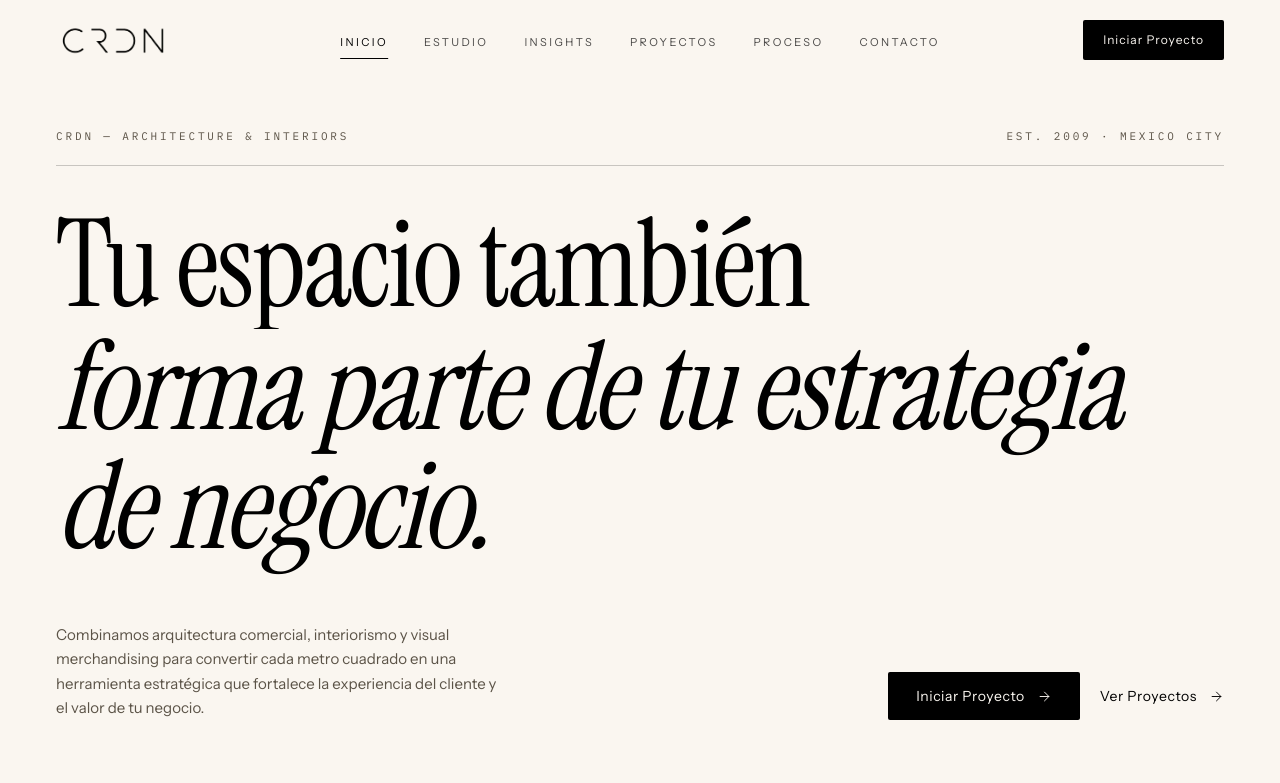
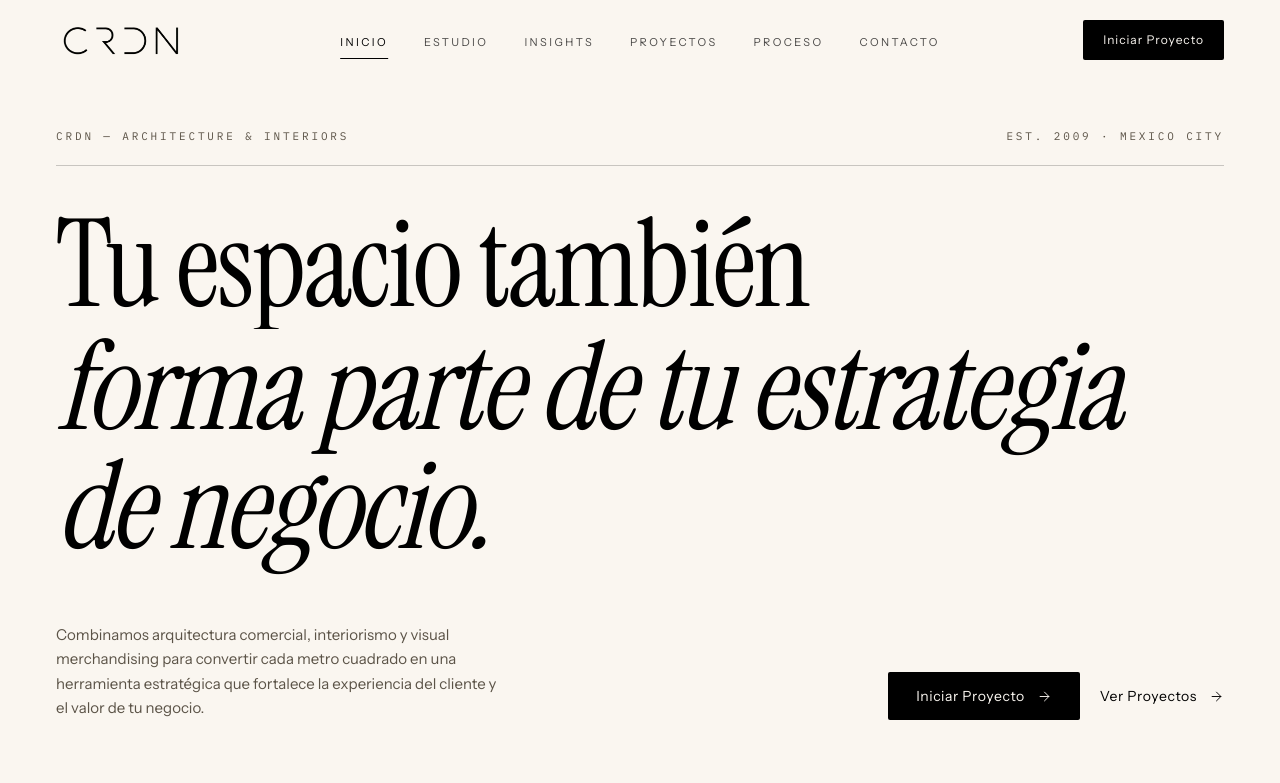
Before and after one commit to ArmandoCardonaLara100/CRDN, a Next.js app: page / in a window 1280 px wide. Shown: the top 783 px of the page. Built offline with nearby package versions, Linux system fonts and the light colour scheme.

Commit message:
Enlarge header wordmark

```diff
--- a/assets/site.css
+++ b/assets/site.css
@@ -123,7 +123,7 @@ em { font-style: italic; }
   align-items: center;
 }
 .brand__logo {
-  width: clamp(5.75rem, 10vw, 7.25rem);
+  width: clamp(6.5rem, 11vw, 8.25rem);
   height: auto;
   flex-shrink: 0;
   display: block;
--- a/index.html
+++ b/index.html
@@ -15,7 +15,7 @@
   <link rel="preconnect" href="https://fonts.gstatic.com" crossorigin />
   <link href="https://fonts.googleapis.com/css2?family=Instrument+Sans:wght@400;500;600&family=Instrument+Serif:ital@0;1&family=IBM+Plex+Mono:wght@400;500&display=swap" rel="stylesheet" />
 
-  <link rel="stylesheet" href="assets/site.css?v=5" />
+  <link rel="stylesheet" href="assets/site.css?v=6" />
 </head>
 <body>
   <!-- ============================ HEADER ============================ -->
--- a/insight-arquitectura-comercial.html
+++ b/insight-arquitectura-comercial.html
@@ -10,7 +10,7 @@
   <link rel="preconnect" href="https://fonts.googleapis.com" />
   <link rel="preconnect" href="https://fonts.gstatic.com" crossorigin />
   <link href="https://fonts.googleapis.com/css2?family=Instrument+Sans:wght@400;500;600&family=Instrument+Serif:ital@0;1&family=IBM+Plex+Mono:wght@400;500&display=swap" rel="stylesheet" />
-  <link rel="stylesheet" href="assets/site.css?v=5" />
+  <link rel="stylesheet" href="assets/site.css?v=6" />
 </head><body><header class="header is-scrolled">
   <div class="shell header__inner">
     <a class="brand" href="index.html#home" aria-label="CRDN — inicio"><img class="brand__logo" src="public/images/crdn-wordmark-cropped.png" alt="CRDN" /></a>
--- a/insight-por-que-algunas-tiendas-venden-mas.html
+++ b/insight-por-que-algunas-tiendas-venden-mas.html
@@ -10,7 +10,7 @@
   <link rel="preconnect" href="https://fonts.googleapis.com" />
   <link rel="preconnect" href="https://fonts.gstatic.com" crossorigin />
   <link href="https://fonts.googleapis.com/css2?family=Instrument+Sans:wght@400;500;600&family=Instrument+Serif:ital@0;1&family=IBM+Plex+Mono:wght@400;500&display=swap" rel="stylesheet" />
-  <link rel="stylesheet" href="assets/site.css?v=5" />
+  <link rel="stylesheet" href="assets/site.css?v=6" />
 </head><body><header class="header is-scrolled">
   <div class="shell header__inner">
     <a class="brand" href="index.html#home" aria-label="CRDN — inicio"><img class="brand__logo" src="public/images/crdn-wordmark-cropped.png" alt="CRDN" /></a>
--- a/insight-visual-merchandising.html
+++ b/insight-visual-merchandising.html
@@ -10,7 +10,7 @@
   <link rel="preconnect" href="https://fonts.googleapis.com" />
   <link rel="preconnect" href="https://fonts.gstatic.com" crossorigin />
   <link href="https://fonts.googleapis.com/css2?family=Instrument+Sans:wght@400;500;600&family=Instrument+Serif:ital@0;1&family=IBM+Plex+Mono:wght@400;500&display=swap" rel="stylesheet" />
-  <link rel="stylesheet" href="assets/site.css?v=5" />
+  <link rel="stylesheet" href="assets/site.css?v=6" />
 </head><body><header class="header is-scrolled">
   <div class="shell header__inner">
     <a class="brand" href="index.html#home" aria-label="CRDN — inicio"><img class="brand__logo" src="public/images/crdn-wordmark-cropped.png" alt="CRDN" /></a>
--- a/insights.html
+++ b/insights.html
@@ -10,7 +10,7 @@
   <link rel="preconnect" href="https://fonts.googleapis.com" />
   <link rel="preconnect" href="https://fonts.gstatic.com" crossorigin />
   <link href="https://fonts.googleapis.com/css2?family=Instrument+Sans:wght@400;500;600&family=Instrument+Serif:ital@0;1&family=IBM+Plex+Mono:wght@400;500&display=swap" rel="stylesheet" />
-  <link rel="stylesheet" href="assets/site.css?v=5" />
+  <link rel="stylesheet" href="assets/site.css?v=6" />
 </head><body><header class="header is-scrolled">
   <div class="shell header__inner">
     <a class="brand" href="index.html#home" aria-label="CRDN — inicio"><img class="brand__logo" src="public/images/crdn-wordmark-cropped.png" alt="CRDN" /></a>
--- a/projects.html
+++ b/projects.html
@@ -13,7 +13,7 @@
   <link rel="preconnect" href="https://fonts.gstatic.com" crossorigin />
   <link href="https://fonts.googleapis.com/css2?family=Instrument+Sans:wght@400;500;600&family=Instrument+Serif:ital@0;1&family=IBM+Plex+Mono:wght@400;500&display=swap" rel="stylesheet" />
 
-  <link rel="stylesheet" href="assets/site.css?v=5" />
+  <link rel="stylesheet" href="assets/site.css?v=6" />
 </head>
 <body>
   <!-- ============================ HEADER ============================ -->
--- a/scripts/generate-insights-html.mjs
+++ b/scripts/generate-insights-html.mjs
@@ -28,7 +28,7 @@ function head(title, description) {
   <link rel="preconnect" href="https://fonts.googleapis.com" />
   <link rel="preconnect" href="https://fonts.gstatic.com" crossorigin />
   <link href="https://fonts.googleapis.com/css2?family=Instrument+Sans:wght@400;500;600&family=Instrument+Serif:ital@0;1&family=IBM+Plex+Mono:wght@400;500&display=swap" rel="stylesheet" />
-  <link rel="stylesheet" href="assets/site.css?v=5" />
+  <link rel="stylesheet" href="assets/site.css?v=6" />
 </head>`;
 }
 
--- a/src/components/layout/Header.tsx
+++ b/src/components/layout/Header.tsx
@@ -103,8 +103,8 @@ export function Header() {
             alt="CRDN"
             width={1050}
             height={300}
-            sizes="(max-width: 767px) 92px, 116px"
-            className="h-auto w-[5.75rem] sm:w-[7.25rem]"
+            sizes="(max-width: 767px) 104px, 132px"
+            className="h-auto w-[6.5rem] sm:w-[8.25rem]"
           />
         </a>
 
```
